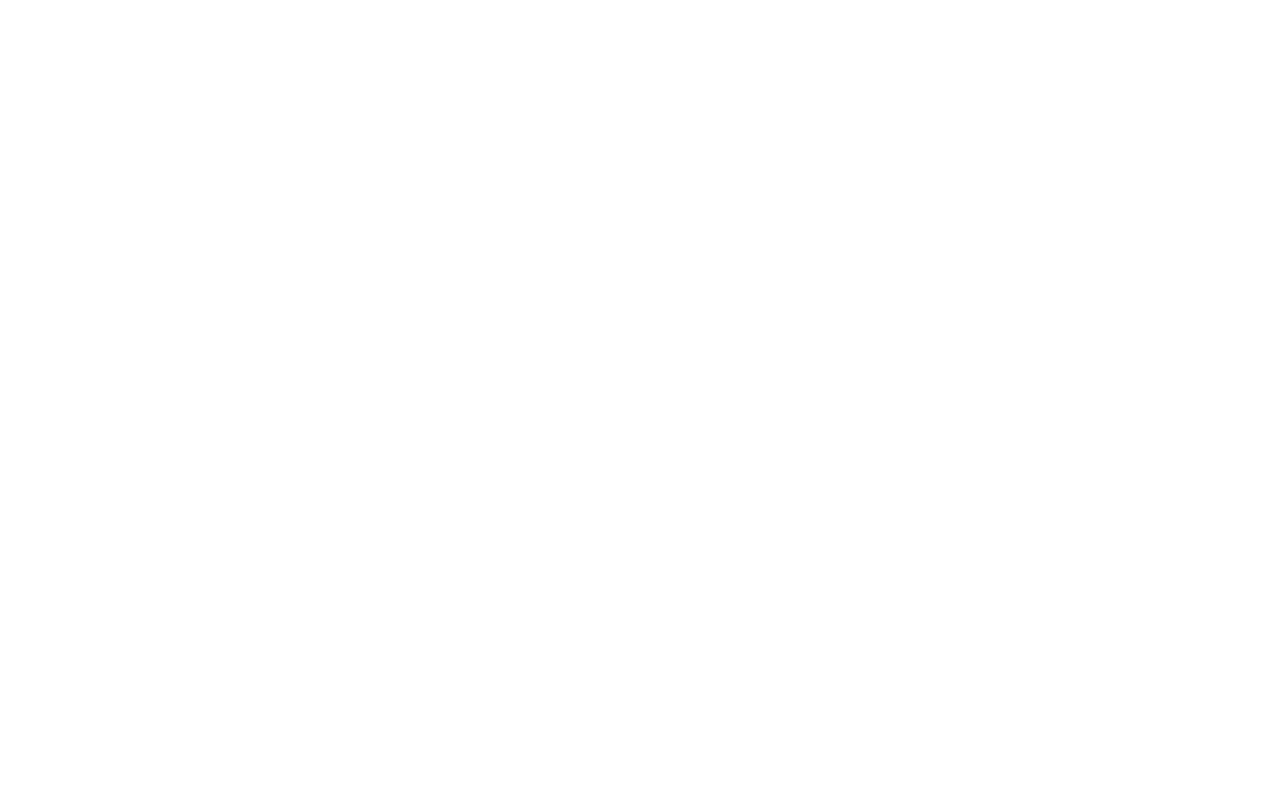
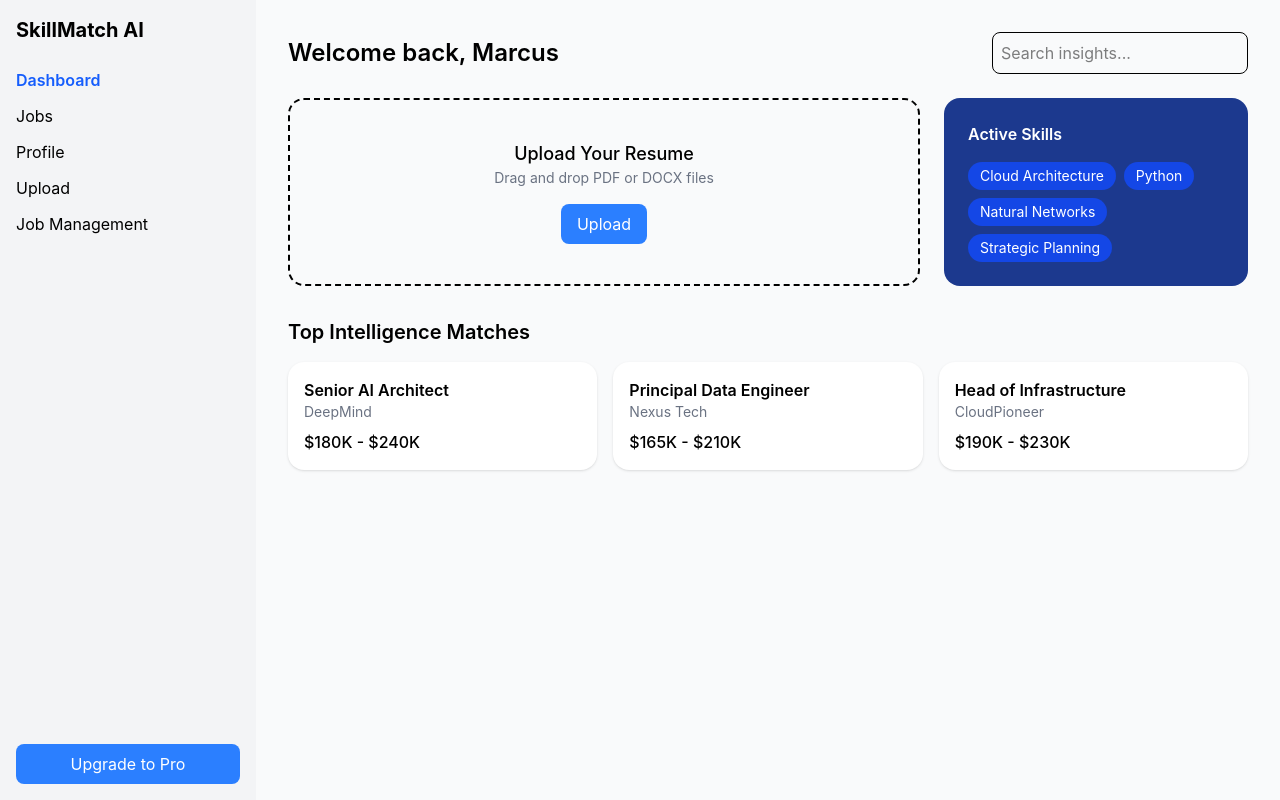
Before and after one commit to Laiba60/AI-Powered-Resume-and-Job-Matcher, a React (Vite) app in the folder vite-project/: page /skill-match in a window 1280 px wide. Before the commit this address had no page. Built offline with nearby package versions, Linux system fonts and the light colour scheme.

Commit message:
initial commit

```diff
--- a/vite-project/src/App.jsx
+++ b/vite-project/src/App.jsx
@@ -2,6 +2,7 @@
 import Login from "./pages/Login";
 import Register from "./pages/Register";
 import Dashboard from "./pages/Dashboard";
+import SkillMatchDashboard from "./pages/SkillMatchDashboard";
 
 function App() {
   return (
@@ -10,6 +11,7 @@
         <Route path="/" element={<Login />} />
         <Route path="/register" element={<Register />} />
         <Route path="/dashboard" element={<Dashboard />} />
+        <Route path="/skill-match" element={<SkillMatchDashboard />} />
       </Routes>
     </BrowserRouter>
   );
--- a/vite-project/src/components/Sidebar.jsx
+++ b/vite-project/src/components/Sidebar.jsx
@@ -1,4 +1,6 @@
+import { useNavigate } from "react-router-dom";
 export default function Sidebar() {
+  const navigate = useNavigate();
   return (
     <div className="w-64 h-screen bg-gray-100 p-5">
       <h1 className="text-xl font-bold mb-6">SkillMatch AI</h1>
@@ -7,7 +9,7 @@
         <li className="text-gray-600">Dashboard</li>
         <li className="text-gray-600">Jobs</li>
         <li className="text-gray-600">Profile</li>
-        <li className="bg-blue-500 text-white p-2 rounded">
+        <li  onClick={() => navigate("/skill-match")} className="bg-blue-500 text-white p-2 rounded">
           Upload
         </li>
       </ul>
--- /dev/null
+++ b/vite-project/src/pages/SkillMatchDashboard.jsx
@@ -0,0 +1,113 @@
+import React from "react";
+
+// Sidebar Component
+const Sidebar = () => {
+  return (
+    <div className="w-64 h-screen bg-gray-100 p-4 flex flex-col justify-between">
+      <div>
+        <h1 className="text-xl font-bold mb-6">SkillMatch AI</h1>
+        <ul className="space-y-3">
+          <li className="text-blue-600 font-semibold">Dashboard</li>
+          <li>Jobs</li>
+          <li>Profile</li>
+          <li>Upload</li>
+          <li>Job Management</li>
+        </ul>
+      </div>
+      <button className="bg-blue-500 text-white p-2 rounded-lg">Upgrade to Pro</button>
+    </div>
+  );
+};
+
+// Header Component
+const Header = () => {
+  return (
+    <div className="flex justify-between items-center mb-6">
+      <h2 className="text-2xl font-semibold">Welcome back, Marcus</h2>
+      <input
+        type="text"
+        placeholder="Search insights..."
+        className="border p-2 rounded-lg w-64"
+      />
+    </div>
+  );
+};
+
+// Upload Card
+const UploadCard = () => {
+  return (
+    <div className="border-2 border-dashed p-10 rounded-2xl text-center bg-gray-50">
+      <p className="text-lg font-medium">Upload Your Resume</p>
+      <p className="text-sm text-gray-500">Drag and drop PDF or DOCX files</p>
+      <button className="mt-4 bg-blue-500 text-white px-4 py-2 rounded-lg">
+        Upload
+      </button>
+    </div>
+  );
+};
+
+// Skills Card
+const SkillsCard = () => {
+  const skills = ["Cloud Architecture", "Python", "Natural Networks", "Strategic Planning"];
+  return (
+    <div className="bg-blue-900 text-white p-6 rounded-2xl">
+      <h3 className="font-semibold mb-4">Active Skills</h3>
+      <div className="flex flex-wrap gap-2">
+        {skills.map((skill, i) => (
+          <span key={i} className="bg-blue-700 px-3 py-1 rounded-full text-sm">
+            {skill}
+          </span>
+        ))}
+      </div>
+    </div>
+  );
+};
+
+// Job Card
+const JobCard = ({ title, company, salary }) => {
+  return (
+    <div className="bg-white p-4 rounded-2xl shadow">
+      <h4 className="font-semibold">{title}</h4>
+      <p className="text-sm text-gray-500">{company}</p>
+      <p className="mt-2 font-medium">{salary}</p>
+    </div>
+  );
+};
+
+// Main Dashboard
+export default function Dashboard() {
+  return (
+    <div className="flex">
+      <Sidebar />
+      <div className="flex-1 p-8 bg-gray-50 min-h-screen">
+        <Header />
+
+        <div className="grid grid-cols-3 gap-6 mb-8">
+          <div className="col-span-2">
+            <UploadCard />
+          </div>
+          <SkillsCard />
+        </div>
+
+        <h3 className="text-xl font-semibold mb-4">Top Intelligence Matches</h3>
+        <div className="grid grid-cols-3 gap-4">
+          <JobCard
+            title="Senior AI Architect"
+            company="DeepMind"
+            salary="$180K - $240K"
+          />
+          <JobCard
+            title="Principal Data Engineer"
+            company="Nexus Tech"
+            salary="$165K - $210K"
+          />
+          <JobCard
+            title="Head of Infrastructure"
+            company="CloudPioneer"
+            salary="$190K - $230K"
+          />
+        </div>
+      </div>
+    </div>
+  );
+}
```
